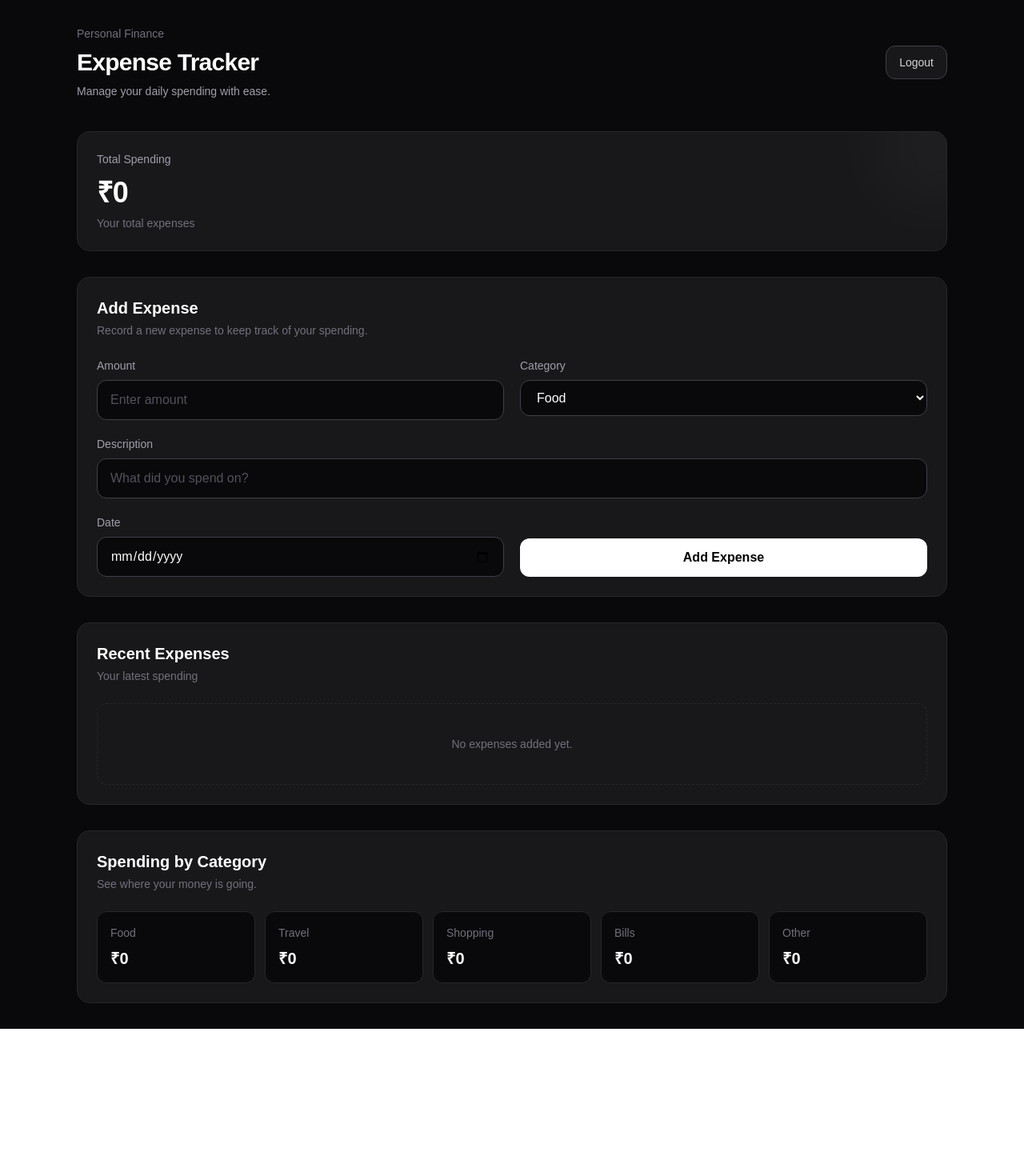
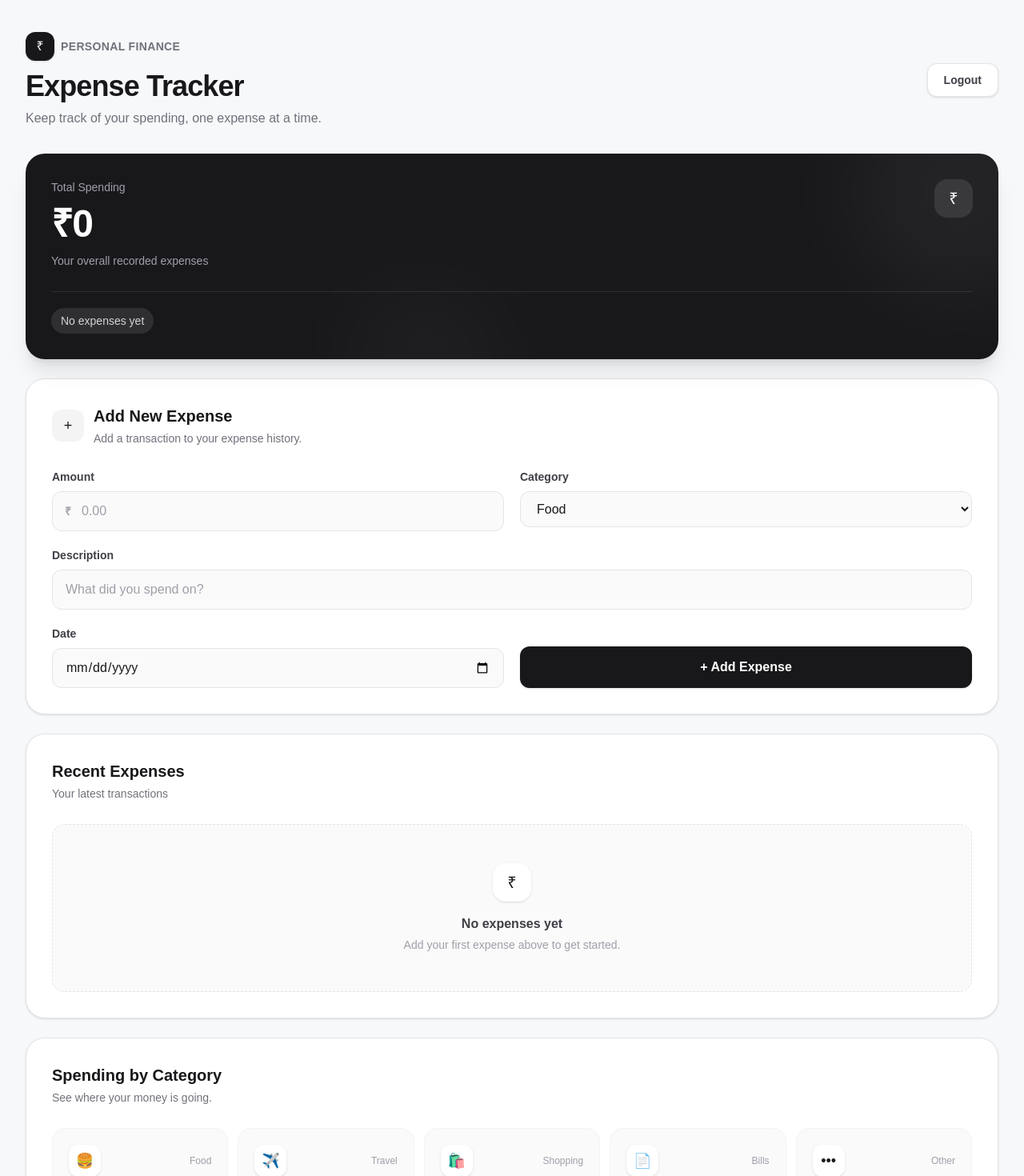
Before and after one commit to Aakash473/expense_tracker, a Next.js app: page / in a window 1280 px wide. Shown: the top 1470 px of the page at 80% size. Before the commit the page ends 1286 px from the top, so only its background shows below. Built offline with nearby package versions, Linux system fonts and the light colour scheme.

Commit message:
Redesign UI on dashboard

```diff
--- a/app/page.tsx
+++ b/app/page.tsx
@@ -62,12 +62,15 @@ export default function Home() {
     );
 
     return (
-        <main className="min-h-screen bg-zinc-950 text-white">
-            <div className="mx-auto max-w-6xl px-4 py-8 sm:px-6 lg:px-8">
+        <main className="min-h-screen bg-[#f7f8fa] text-zinc-900">
+            <div className="mx-auto max-w-7xl px-4 py-6 sm:px-6 lg:px-8 lg:py-10">
                 <DashboardHeader />
 
+                <div className="mt-8">
                     <SpendingSummary totalSpending={totalSpending} />
+                </div>
 
+                <div className="mt-6">
                     <AddExpenseForm
                         amount={amount}
                         category={category}
@@ -79,13 +82,18 @@ export default function Home() {
                         setDate={setDate}
                         onSubmit={handleSubmit}
                     />
+                </div>
 
+                <div className="mt-6">
                     <ExpenseList
                         expenses={expenses}
                         onDelete={handleDeleteExpense}
                     />
+                </div>
 
+                <div className="mt-6">
                     <CategorySpending expenses={expenses} />
+                </div>
             </div>
         </main>
     );
--- a/components/AddExpenseForm.tsx
+++ b/components/AddExpenseForm.tsx
@@ -22,42 +22,56 @@ export default function AddExpenseForm({
                                            onSubmit,
                                        }: AddExpenseFormProps) {
     return (
-        <section className="mb-8 rounded-2xl border border-zinc-800 bg-zinc-900 p-6 transition-all duration-300 hover:border-zinc-700">
-            <div className="mb-6">
-                <h2 className="text-xl font-semibold text-white">
-                    Add Expense
+        <section className="rounded-3xl border border-zinc-200 bg-white p-6 shadow-sm sm:p-8">
+            <div className="mb-7">
+                <div className="flex items-center gap-3">
+                    <div className="flex h-10 w-10 items-center justify-center rounded-xl bg-zinc-100 text-lg">
+                        +
+                    </div>
+
+                    <div>
+                        <h2 className="text-xl font-bold text-zinc-900">
+                            Add New Expense
                         </h2>
 
                         <p className="mt-1 text-sm text-zinc-500">
-                    Record a new expense to keep track of your spending.
+                            Add a transaction to your expense history.
                         </p>
+                    </div>
+                </div>
             </div>
 
             <form onSubmit={onSubmit}>
                 <div className="grid gap-5 md:grid-cols-2">
                     <div>
-                        <label className="mb-2 block text-sm font-medium text-zinc-400">
+                        <label className="mb-2 block text-sm font-semibold text-zinc-700">
                             Amount
                         </label>
+
+                        <div className="relative">
+              <span className="absolute left-4 top-1/2 -translate-y-1/2 text-sm font-semibold text-zinc-400">
+                ₹
+              </span>
 
                             <input
                                 type="number"
                                 value={amount}
                                 onChange={(event) => setAmount(event.target.value)}
-                            placeholder="Enter amount"
-                            className="w-full rounded-xl border border-zinc-700 bg-zinc-950 px-4 py-3 text-white outline-none transition-all duration-200 placeholder:text-zinc-600 hover:border-zinc-600 focus:border-zinc-400 focus:ring-2 focus:ring-white/5"
+                                placeholder="0.00"
+                                className="w-full rounded-xl border border-zinc-200 bg-zinc-50 py-3 pl-9 pr-4 text-zinc-900 outline-none transition-all duration-200 placeholder:text-zinc-400 hover:border-zinc-300 focus:border-zinc-900 focus:bg-white focus:ring-4 focus:ring-zinc-900/5"
                             />
+                        </div>
                     </div>
 
                     <div>
-                        <label className="mb-2 block text-sm font-medium text-zinc-400">
+                        <label className="mb-2 block text-sm font-semibold text-zinc-700">
                             Category
                         </label>
 
                         <select
                             value={category}
                             onChange={(event) => setCategory(event.target.value)}
-                            className="w-full rounded-xl border border-zinc-700 bg-zinc-950 px-4 py-3 text-white outline-none transition-all duration-200 hover:border-zinc-600 focus:border-zinc-400 focus:ring-2 focus:ring-white/5"
+                            className="w-full rounded-xl border border-zinc-200 bg-zinc-50 px-4 py-3 text-zinc-900 outline-none transition-all duration-200 hover:border-zinc-300 focus:border-zinc-900 focus:bg-white focus:ring-4 focus:ring-zinc-900/5"
                         >
                             <option>Food</option>
                             <option>Travel</option>
@@ -68,7 +82,7 @@ export default function AddExpenseForm({
                     </div>
 
                     <div className="md:col-span-2">
-                        <label className="mb-2 block text-sm font-medium text-zinc-400">
+                        <label className="mb-2 block text-sm font-semibold text-zinc-700">
                             Description
                         </label>
 
@@ -77,14 +91,14 @@ export default function AddExpenseForm({
                             value={description}
                             onChange={(event) => setDescription(event.target.value)}
                             placeholder="What did you spend on?"
-                            className="w-full rounded-xl border border-zinc-700 bg-zinc-950 px-4 py-3 text-white outline-none transition-all duration-200 placeholder:text-zinc-600 hover:border-zinc-600 focus:border-zinc-400 focus:ring-2 focus:ring-white/5"
+                            className="w-full rounded-xl border border-zinc-200 bg-zinc-50 px-4 py-3 text-zinc-900 outline-none transition-all duration-200 placeholder:text-zinc-400 hover:border-zinc-300 focus:border-zinc-900 focus:bg-white focus:ring-4 focus:ring-zinc-900/5"
                         />
                     </div>
 
                     <div>
                         <label
                             htmlFor="expense-date"
-                            className="mb-2 block text-sm font-medium text-zinc-400"
+                            className="mb-2 block text-sm font-semibold text-zinc-700"
                         >
                             Date
                         </label>
@@ -95,16 +109,16 @@ export default function AddExpenseForm({
                             value={date}
                             onChange={(event) => setDate(event.target.value)}
                             onClick={(event) => event.currentTarget.showPicker()}
-                            className="w-full cursor-pointer rounded-xl border border-zinc-700 bg-zinc-950 px-4 py-3 text-white outline-none transition-all duration-200 hover:border-zinc-600 focus:border-zinc-400 focus:ring-2 focus:ring-white/5"
+                            className="w-full cursor-pointer rounded-xl border border-zinc-200 bg-zinc-50 px-4 py-3 text-zinc-900 outline-none transition-all duration-200 hover:border-zinc-300 focus:border-zinc-900 focus:bg-white focus:ring-4 focus:ring-zinc-900/5"
                         />
                     </div>
 
                     <div className="flex items-end">
                         <button
                             type="submit"
-                            className="w-full rounded-xl bg-white px-5 py-3 font-semibold text-black transition-all duration-200 hover:-translate-y-0.5 hover:bg-zinc-200 hover:shadow-lg hover:shadow-white/5 active:translate-y-0 active:scale-[0.98]"
+                            className="w-full rounded-xl bg-zinc-900 px-5 py-3.5 font-semibold text-white shadow-sm transition-all duration-200 hover:-translate-y-0.5 hover:bg-zinc-800 hover:shadow-lg active:translate-y-0 active:scale-[0.98]"
                         >
-                            Add Expense
+                            + Add Expense
                         </button>
                     </div>
                 </div>
--- a/components/CategorySpending.tsx
+++ b/components/CategorySpending.tsx
@@ -10,7 +10,13 @@ type CategorySpendingProps = {
     expenses: Expense[];
 };
 
-const categories = ["Food", "Travel", "Shopping", "Bills", "Other"];
+const categories = [
+    { name: "Food", icon: "🍔" },
+    { name: "Travel", icon: "✈️" },
+    { name: "Shopping", icon: "🛍️" },
+    { name: "Bills", icon: "📄" },
+    { name: "Other", icon: "•••" },
+];
 
 export default function CategorySpending({
                                              expenses,
@@ -22,9 +28,9 @@ export default function CategorySpending({
     };
 
     return (
-        <section className="rounded-2xl border border-zinc-800 bg-zinc-900 p-6 transition-all duration-300 hover:border-zinc-700">
-            <div className="mb-6">
-                <h2 className="text-xl font-semibold text-white">
+        <section className="rounded-3xl border border-zinc-200 bg-white p-6 shadow-sm sm:p-8">
+            <div className="mb-7">
+                <h2 className="text-xl font-bold text-zinc-900">
                     Spending by Category
                 </h2>
 
@@ -35,18 +41,35 @@ export default function CategorySpending({
 
             <div className="grid gap-3 sm:grid-cols-2 lg:grid-cols-5">
                 {categories.map((category) => {
-                    const total = getCategoryTotal(category);
+                    const total = getCategoryTotal(category.name);
 
                     return (
                         <div
-                            key={category}
-                            className="rounded-xl border border-zinc-800 bg-zinc-950 p-4 transition-all duration-200 hover:-translate-y-1 hover:border-zinc-700"
+                            key={category.name}
+                            className="group rounded-2xl border border-zinc-100 bg-zinc-50 p-5 transition-all duration-200 hover:-translate-y-1 hover:border-zinc-200 hover:bg-white hover:shadow-md"
                         >
-                            <p className="text-sm text-zinc-500">{category}</p>
+                            <div className="flex items-center justify-between">
+                                <div className="flex h-10 w-10 items-center justify-center rounded-xl bg-white text-lg shadow-sm">
+                                    {category.icon}
+                                </div>
 
-                            <p className="mt-2 text-xl font-semibold text-white">
+                                <span className="text-xs font-medium text-zinc-400">
+                  {category.name}
+                </span>
+                            </div>
+
+                            <p className="mt-5 text-2xl font-bold tracking-tight text-zinc-900">
                                 ₹{total.toLocaleString("en-IN")}
                             </p>
+
+                            <div className="mt-4 h-1.5 overflow-hidden rounded-full bg-zinc-200">
+                                <div
+                                    className="h-full rounded-full bg-zinc-900 transition-all duration-500"
+                                    style={{
+                                        width: total > 0 ? "65%" : "0%",
+                                    }}
+                                />
+                            </div>
                         </div>
                     );
                 })}
--- a/components/DashboardHeader.tsx
+++ b/components/DashboardHeader.tsx
@@ -6,25 +6,31 @@ export default function DashboardHeader({
                                             onLogout,
                                         }: DashboardHeaderProps) {
     return (
-        <header className="mb-10 flex items-center justify-between">
+        <header className="flex flex-col gap-5 sm:flex-row sm:items-center sm:justify-between">
             <div>
-                <p className="mb-2 text-sm font-medium text-zinc-500">
-                    Personal Finance
-                </p>
+                <div className="mb-3 flex items-center gap-2">
+                    <div className="flex h-9 w-9 items-center justify-center rounded-xl bg-zinc-900 text-white shadow-sm">
+                        ₹
+                    </div>
 
-                <h1 className="text-3xl font-bold tracking-tight text-white">
+                    <span className="text-sm font-semibold tracking-wide text-zinc-500">
+            PERSONAL FINANCE
+          </span>
+                </div>
+
+                <h1 className="text-3xl font-bold tracking-tight text-zinc-900 sm:text-4xl">
                     Expense Tracker
                 </h1>
 
-                <p className="mt-2 text-sm text-zinc-400">
-                    Manage your daily spending with ease.
+                <p className="mt-2 text-sm text-zinc-500 sm:text-base">
+                    Keep track of your spending, one expense at a time.
                 </p>
             </div>
 
             <button
                 type="button"
                 onClick={onLogout}
-                className="rounded-xl border border-zinc-700 bg-zinc-900 px-4 py-2.5 text-sm font-medium text-zinc-300 transition-all duration-200 hover:border-zinc-500 hover:bg-zinc-800 hover:text-white active:scale-95"
+                className="w-fit rounded-xl border border-zinc-200 bg-white px-5 py-2.5 text-sm font-semibold text-zinc-700 shadow-sm transition-all duration-200 hover:-translate-y-0.5 hover:border-zinc-300 hover:shadow-md active:translate-y-0 active:scale-[0.98]"
             >
                 Logout
             </button>
--- a/components/ExpenseList.tsx
+++ b/components/ExpenseList.tsx
@@ -11,37 +11,67 @@ type ExpenseListProps = {
     onDelete: (id: number) => void;
 };
 
+const categoryIcons: Record<string, string> = {
+    Food: "🍔",
+    Travel: "✈️",
+    Shopping: "🛍️",
+    Bills: "📄",
+    Other: "•••",
+};
+
 export default function ExpenseList({
                                         expenses,
                                         onDelete,
                                     }: ExpenseListProps) {
     return (
-        <section className="mb-8 rounded-2xl border border-zinc-800 bg-zinc-900 p-6">
-            <div className="mb-6">
-                <h2 className="text-xl font-semibold text-white">
+        <section className="rounded-3xl border border-zinc-200 bg-white p-6 shadow-sm sm:p-8">
+            <div className="mb-7 flex items-center justify-between">
+                <div>
+                    <h2 className="text-xl font-bold text-zinc-900">
                         Recent Expenses
                     </h2>
 
                     <p className="mt-1 text-sm text-zinc-500">
-                    Your latest spending
+                        Your latest transactions
                     </p>
+                </div>
+
+                {expenses.length > 0 && (
+                    <span className="rounded-full bg-zinc-100 px-3 py-1.5 text-xs font-semibold text-zinc-600">
+            {expenses.length}{" "}
+                        {expenses.length === 1 ? "expense" : "expenses"}
+          </span>
+                )}
             </div>
 
             <div className="space-y-3">
                 {expenses.length === 0 ? (
-                    <div className="rounded-xl border border-dashed border-zinc-800 py-10 text-center">
-                        <p className="text-sm text-zinc-500">
-                            No expenses added yet.
+                    <div className="rounded-2xl border border-dashed border-zinc-200 bg-zinc-50 px-6 py-12 text-center">
+                        <div className="mx-auto mb-4 flex h-12 w-12 items-center justify-center rounded-2xl bg-white text-xl shadow-sm">
+                            ₹
+                        </div>
+
+                        <p className="font-semibold text-zinc-700">
+                            No expenses yet
+                        </p>
+
+                        <p className="mt-1 text-sm text-zinc-400">
+                            Add your first expense above to get started.
                         </p>
                     </div>
                 ) : (
                     expenses.map((expense) => (
                         <div
                             key={expense.id}
-                            className="group flex items-center justify-between rounded-xl border border-zinc-800 bg-zinc-950 p-4 transition-all duration-200 hover:-translate-y-0.5 hover:border-zinc-700 hover:bg-zinc-900"
+                            className="group flex items-center justify-between gap-4 rounded-2xl border border-zinc-100 bg-zinc-50 p-4 transition-all duration-200 hover:-translate-y-0.5 hover:border-zinc-200 hover:bg-white hover:shadow-md"
                         >
+                            <div className="flex min-w-0 items-center gap-4">
+                                <div className="flex h-11 w-11 shrink-0 items-center justify-center rounded-xl bg-white text-lg shadow-sm">
+                                    {categoryIcons[expense.category] ?? "•••"}
+                                </div>
+
                                 <div className="min-w-0">
-                                <p className="truncate font-medium text-white">
+                                    <p className="truncate font-semibold text-zinc-900">
                                         {expense.description}
                                     </p>
 
@@ -49,16 +79,17 @@ export default function ExpenseList({
                                         {expense.category} · {expense.date}
                                     </p>
                                 </div>
+                            </div>
 
-                            <div className="ml-4 flex shrink-0 items-center gap-4">
-                                <p className="font-semibold text-white">
+                            <div className="flex shrink-0 items-center gap-3">
+                                <p className="font-bold text-zinc-900">
                                     ₹{expense.amount.toLocaleString("en-IN")}
                                 </p>
 
                                 <button
                                     type="button"
                                     onClick={() => onDelete(expense.id)}
-                                    className="rounded-lg border border-zinc-800 px-3 py-2 text-sm text-zinc-500 opacity-70 transition-all duration-200 hover:border-red-500/50 hover:bg-red-500/10 hover:text-red-400 group-hover:opacity-100"
+                                    className="rounded-lg px-2.5 py-2 text-xs font-semibold text-zinc-400 opacity-70 transition-all duration-200 hover:bg-red-50 hover:text-red-500 group-hover:opacity-100"
                                 >
                                     Delete
                                 </button>
--- a/components/SpendingSummary.tsx
+++ b/components/SpendingSummary.tsx
@@ -6,22 +6,39 @@ export default function SpendingSummary({
                                             totalSpending,
                                         }: SpendingSummaryProps) {
     return (
-        <section className="mb-8">
-            <div className="group relative overflow-hidden rounded-2xl border border-zinc-800 bg-zinc-900 p-6 transition-all duration-300 hover:-translate-y-1 hover:border-zinc-700 hover:shadow-2xl hover:shadow-black/20">
-                <div className="absolute -right-16 -top-16 h-40 w-40 rounded-full bg-white/[0.03] blur-2xl transition-all duration-500 group-hover:bg-white/[0.06]" />
+        <section>
+            <div className="relative overflow-hidden rounded-3xl bg-zinc-900 p-7 text-white shadow-xl shadow-zinc-900/10 sm:p-8">
+                <div className="absolute -right-20 -top-20 h-64 w-64 rounded-full bg-white/[0.06] blur-3xl" />
+                <div className="absolute -bottom-24 left-1/3 h-48 w-48 rounded-full bg-white/[0.04] blur-3xl" />
 
                 <div className="relative">
+                    <div className="flex items-start justify-between">
+                        <div>
                             <p className="text-sm font-medium text-zinc-400">
                                 Total Spending
                             </p>
 
-                    <h2 className="mt-3 text-4xl font-bold tracking-tight text-white">
+                            <h2 className="mt-3 text-4xl font-bold tracking-tight sm:text-5xl">
                                 ₹{totalSpending.toLocaleString("en-IN")}
                             </h2>
 
-                    <p className="mt-2 text-sm text-zinc-500">
-                        Your total expenses
+                            <p className="mt-3 text-sm text-zinc-400">
+                                Your overall recorded expenses
                             </p>
+                        </div>
+
+                        <div className="hidden h-12 w-12 items-center justify-center rounded-2xl bg-white/10 text-xl sm:flex">
+                            ₹
+                        </div>
+                    </div>
+
+                    <div className="mt-7 h-px bg-white/10" />
+
+                    <div className="mt-5 flex items-center gap-2 text-sm">
+            <span className="rounded-full bg-white/10 px-3 py-1.5 font-medium text-zinc-300">
+              {totalSpending === 0 ? "No expenses yet" : "Tracking active"}
+            </span>
+                    </div>
                 </div>
             </div>
         </section>
```
Lines whose indentation alone changed are shown as unchanged.
